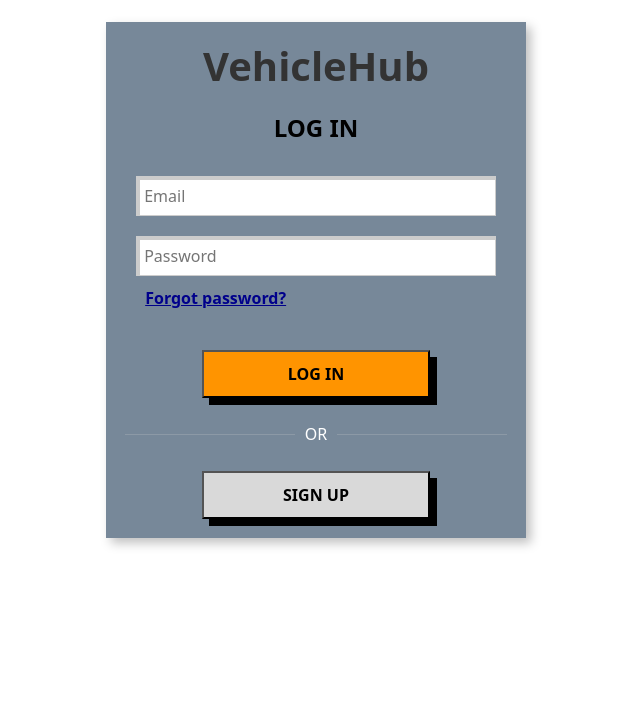
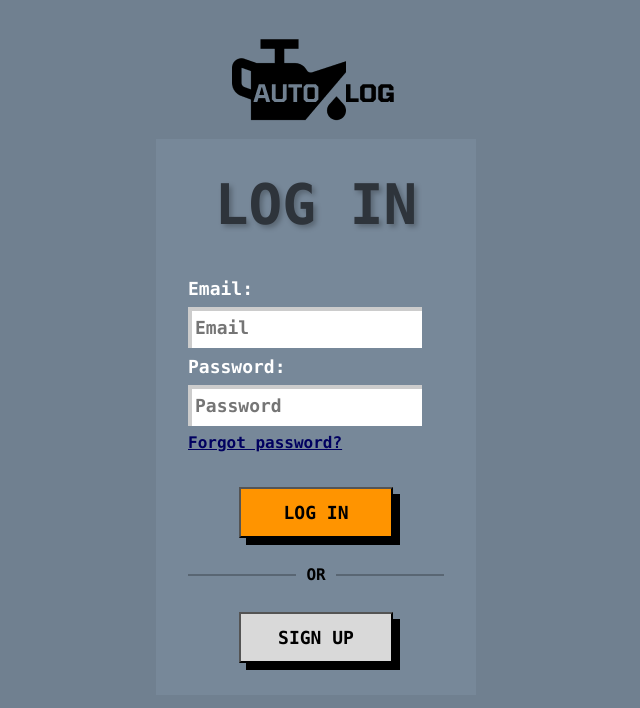
Before and after one commit to IcyPistachio/AutoLog, a React (Create React App) app in the folder VehicleHub-main/frontend/: page / in a window 1280 px wide. Both pictures are taken after a click on the button "Login/Signup". Shown: the top 708 px of the page, without its empty margins (324-964 px from the left). Built offline with nearby package versions, Linux system fonts and the light colour scheme.

Commit message:
More Login Form Styling
test styling again

```diff
--- a/VehicleHub-main/frontend/public/index.html
+++ b/VehicleHub-main/frontend/public/index.html
@@ -1,14 +1,12 @@
 <!DOCTYPE html>
 <html lang="en">
+
 <head>
   <meta charset="utf-8" />
   <link rel="icon" href="%PUBLIC_URL%/favicon.ico" />
   <meta name="viewport" content="width=device-width, initial-scale=1" />
   <meta name="theme-color" content="#000000" />
-    <meta
-      name="description"
-      content="Web site created using create-react-app"
-    />
+  <meta name="description" content="Web site created using create-react-app" />
   <link rel="apple-touch-icon" href="%PUBLIC_URL%/logo192.png" />
   <!--
       manifest.json provides metadata used when your web app is installed on a
@@ -26,7 +24,8 @@
     -->
   <title>React App</title>
 </head>
-  <body>
+
+<body style="background-color: slategray">
   <noscript>You need to enable JavaScript to run this app.</noscript>
   <div id="root"></div>
   <!--
@@ -40,4 +39,5 @@
       To create a production bundle, use `npm run build` or `yarn build`.
     -->
 </body>
+
 </html>
--- a/VehicleHub-main/frontend/src/components/Login.css
+++ b/VehicleHub-main/frontend/src/components/Login.css
@@ -1,42 +1,56 @@
+* {
+    font-family: "Monaco", monospace;
+    font-weight: bold;
+    padding: 0;
+    margin: 0;
+    outline: none;
+}
+
 .login-container {
     display: flex;
+    flex-direction: column;
     justify-content: center;
     align-items: center;
     margin: auto;
     width: 50vw;
     height: 70vh;
     text-align: center;
+    min-height: 90vh;
 }
 
 .login-form {
-    padding: 3%;
-    width: 420px;
-    box-shadow: rgb(0 0 0 / 25%) 5px 5px 10px;
+    padding: 5%;
     background-color: lightslategray;
 }
 
+.vbox {
+    display: flex;
+    flex-direction: column;
+}
+
 .login-form .title {
-    font-size: 2.5em;
+    font-size: 3.5em;
     font-weight: bold;
     margin-bottom: 20px;
-    color: #333;
+    color: #2E343B;
+    text-shadow: 3px 3px 5px rgb(0 0 0 / 25%);
+    padding-bottom: 1rem;
 }
 
-.login-form #inner-title {
-    font-size: 1.5em;
-    font-weight: bold;
-    margin-bottom: 20px;
-    display: block;
-    color: black;
+.login-form label {
+    width: 20vw;
+    font-size: large;
+    text-align: left;
+    color: white;
 }
 
 .login-form input[type="email"],
 .login-form input[type="password"] {
     width: calc(100% - 22px);
     padding: 7px;
-    margin: 10px 0;
-    border: 1px solid #ccc;
-    box-shadow: inset 3px 3px #ccc;
+    margin: 5px 0;
+    border: none;
+    box-shadow: inset 4px 4px #ccc;
 }
 
 .login-form button {
@@ -44,8 +58,7 @@
     padding: 10px;
     color: black;
     border-color: black;
-    font-size: 16px;
-    font-weight: bold;
+    font-size: large;
     cursor: pointer;
     box-shadow: 7px 7px black;
 }
@@ -73,8 +86,9 @@
 }
 
 .login-form .message {
-    margin-top: 20px;
-    color: red;
+    display: inline-block;
+    margin-top: 15px;
+    color: #800000;
 }
 
 .separator {
@@ -86,25 +100,21 @@
 .line {
     flex: 1;
     border: 0;
-    height: 1px;
-    background: #ccc;
+    height: 2px;
+    background: black;
 }
 
 .or {
     margin: 0 10px;
-    color: white;
+    color: black;
 }
 
 .forgot-password {
-    padding: 10px;
-    margin: 10px;
-    margin-top: 0px;
-    padding-top: 0px;
-    margin-bottom: 30px;
+    margin-bottom: 4vh;
     text-align: left;
 }
 
 .forgot-password-link {
-    color: #00008B;
-    font-weight: bold;
+    color: #000060;
+
 }
--- a/VehicleHub-main/frontend/src/components/Login.js
+++ b/VehicleHub-main/frontend/src/components/Login.js
@@ -3,6 +3,7 @@ import { useNavigate, Link } from 'react-router-dom';
 import Form from 'react-bootstrap/Form';
 import './Login.css';
 import garageSound from '../sounds/garageSound.mp3';
+import logo from '../images/Group 19.png'
 
 function Login() {
     const [loginEmail, setLoginEmail] = useState('');
@@ -57,10 +58,13 @@ function Login() {
 
     return (
         <div className="login-container">
+            <img src={logo} alt="AutoLog Logo" />
             <form className="login-form">
-                <h1 className="title">VehicleHub</h1>
-                <span id="inner-title">LOG IN</span>
+                <h1 className="title">LOG IN</h1>
 
+                <div className="vbox">
+                    <label>
+                        Email:
                         <input
                             type="email"
                             id="loginEmail"
@@ -68,6 +72,9 @@ function Login() {
                             value={loginEmail}
                             onChange={(e) => setLoginEmail(e.target.value)}
                         />
+                    </label>
+                    <label>
+                        Password:
                         <input
                             type="password"
                             id="loginPassword"
@@ -75,6 +82,8 @@ function Login() {
                             value={loginPassword}
                             onChange={(e) => setLoginPassword(e.target.value)}
                         />
+                    </label>
+                </div>
 
                 <div className="forgot-password">
                     <Link className="forgot-password-link" to="/forgot-password">Forgot password?</Link>
```
Also changed, not shown: VehicleHub-main/frontend/src/images/Group 19.png (added). Lines whose indentation alone changed are shown as unchanged.
